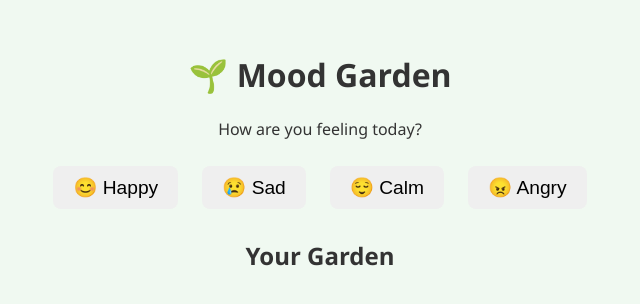
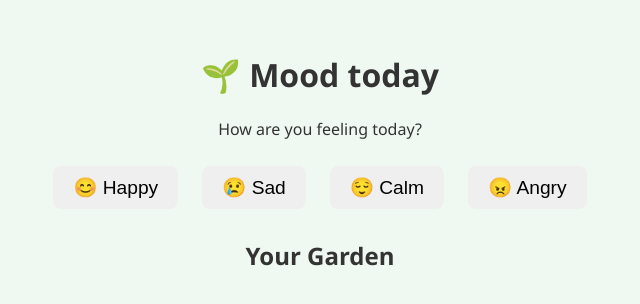
Before and after one commit to Ravitejakallepalli/tasks, a plain HTML site: page index.html in a window 1280 px wide. Shown: the whole page, without its empty margins (320-960 px from the left). Drawn offline with Linux system fonts and the light colour scheme.

Commit message:
Update index.html

```diff
--- a/index.html
+++ b/index.html
@@ -8,7 +8,7 @@
 </head>
 <body>
   <div class="container">
-    <h1>🌱 Mood Garden</h1>
+    <h1>🌱 Mood today</h1>
     <p>How are you feeling today?</p>
     <div class="mood-buttons">
       <button onclick="addMood('happy')">😊 Happy</button>
```
